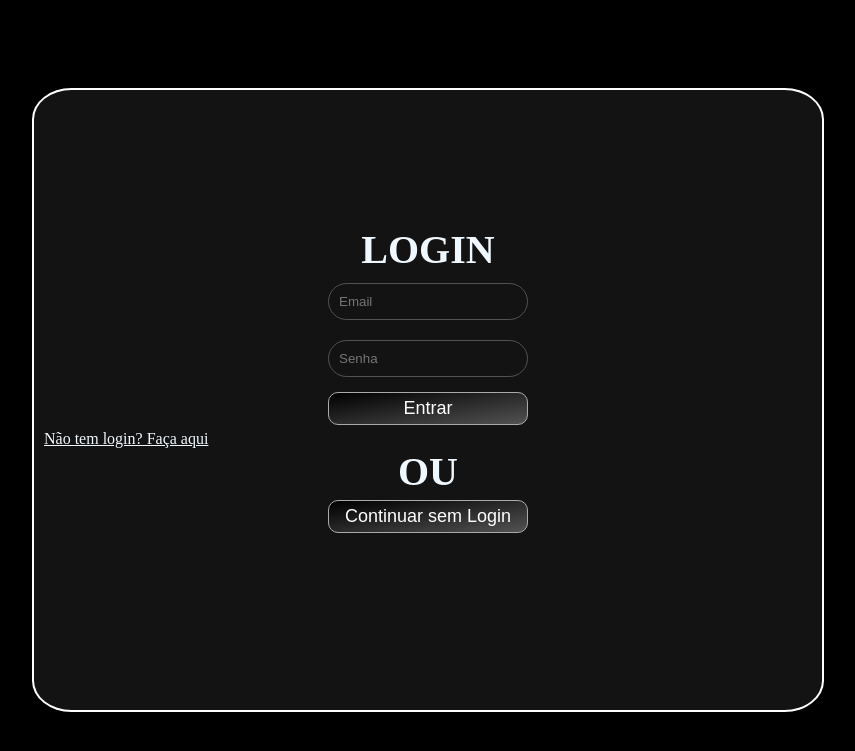
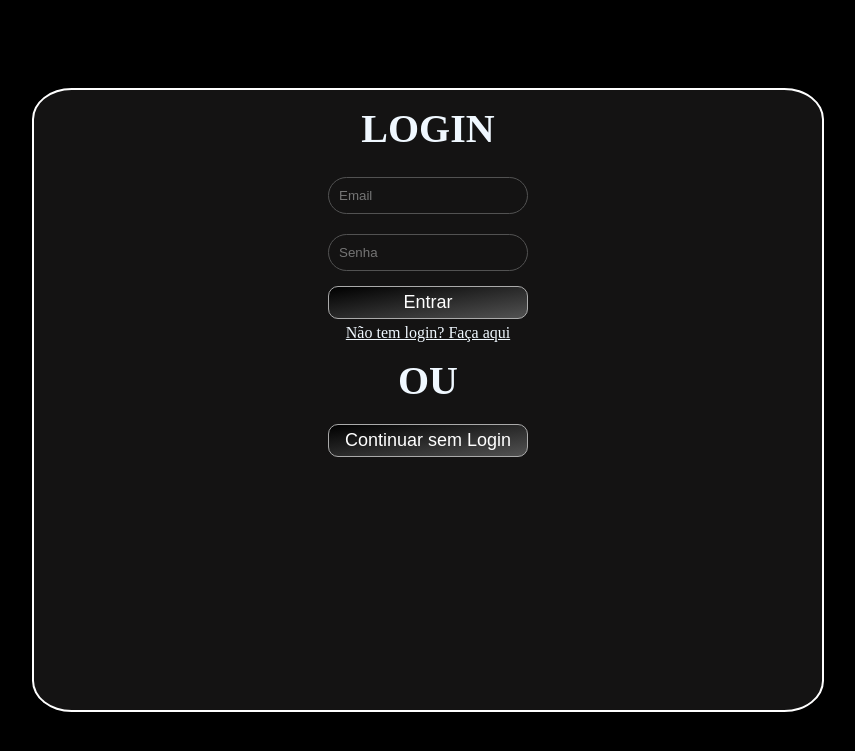
Before and after one commit to Salgado2004/Jogo_para_aprender_Programacao, a Flask app: page / in a window 1280 px wide. Shown: the top 751 px of the page, without its empty margins (212-1067 px from the left). Run offline with Flask 2, Linux system fonts and the light colour scheme.

Commit message:
Update index.html

```diff
--- a/templates/index.html
+++ b/templates/index.html
@@ -1,20 +1,19 @@
 {% extends 'base.html' %}
 
 {% block content %}
-<br><br><br><br><br><br><br>
-<h2 style="font-size: 30pt; color: aliceblue; text-transform: uppercase; text-align: center;">Login</h2>
+<h2 style="font-size: 30pt; color: aliceblue; text-transform: uppercase; text-align: center; padding: 5px;">Login</h2>
 <form action="/login" method="post" autocomplete="off">
-    <div style="display: flex; flex-direction: column; justify-content: center; align-items: center;">
+    <div style="display: flex; flex-direction: column; justify-content: center; align-items: center; padding: 10px;">
         <input style="margin: 10px; border: solid 1px rgb(82, 82, 82); border-radius: 20px; width: 200px; padding: 10px;" type="email" name="logemail" class="loginForm" placeholder="Email" id="logemail">
         <input style="margin: 10px; border: solid 1px rgb(82, 82, 82); border-radius: 20px; width: 200px; padding: 10px;" type="password" name="logsenha" class="loginForm" placeholder="Senha" id="logpass">
         <input type="text" name="noLogin" class="loginForm" id="noLogin" value="Login" hidden>
         <button type="submit" class="loginPage" style="width: 200px; margin: 5px; padding: 5px;">Entrar</button>
+        <a href="/cadastro" style="position: relative; color: aliceblue; text-align: center;">Não tem login? Faça aqui</a>
     </div>
-    <a href="/cadastro" style="position: relative; color: aliceblue; text-align: center;">Não tem login? Faça aqui</a>
 </form>
-<h2 style="font-size: 30pt; color: aliceblue; text-transform: uppercase; text-align: center;">Ou</h2>
+<h2 style="font-size: 30pt; color: aliceblue; text-transform: uppercase; text-align: center;  padding: 5px;">Ou</h2>
 <form action="/home" method="post" autocomplete="off">
-    <div style="display: flex; flex-direction: column; justify-content: center; align-items: center;">
+    <div style="display: flex; flex-direction: column; justify-content: center; align-items: center; padding: 10px;">
         <input type="text" name="noLogin" class="loginForm" id="noLogin" value="noLogin" hidden>
         <button type="submit" class="loginPage" style="width: 200px; margin: 5px; padding: 5px;">Continuar sem Login</button>
     </div>
```
